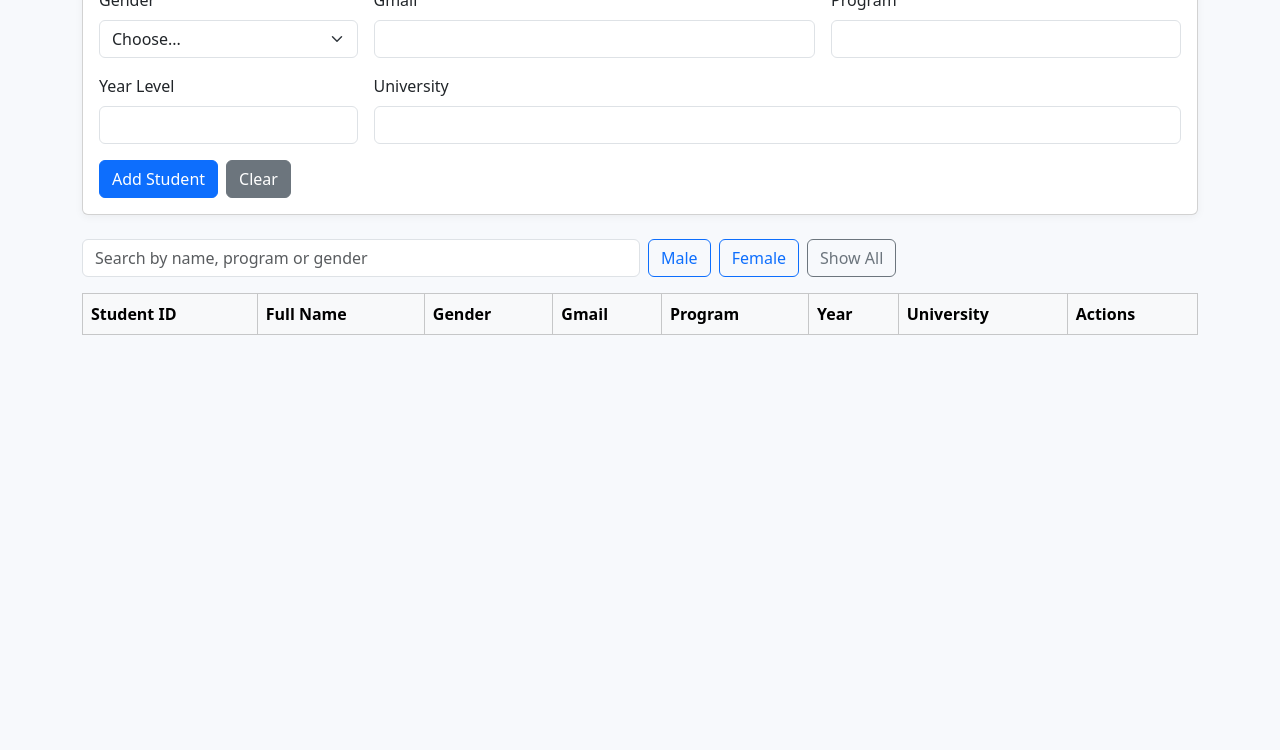
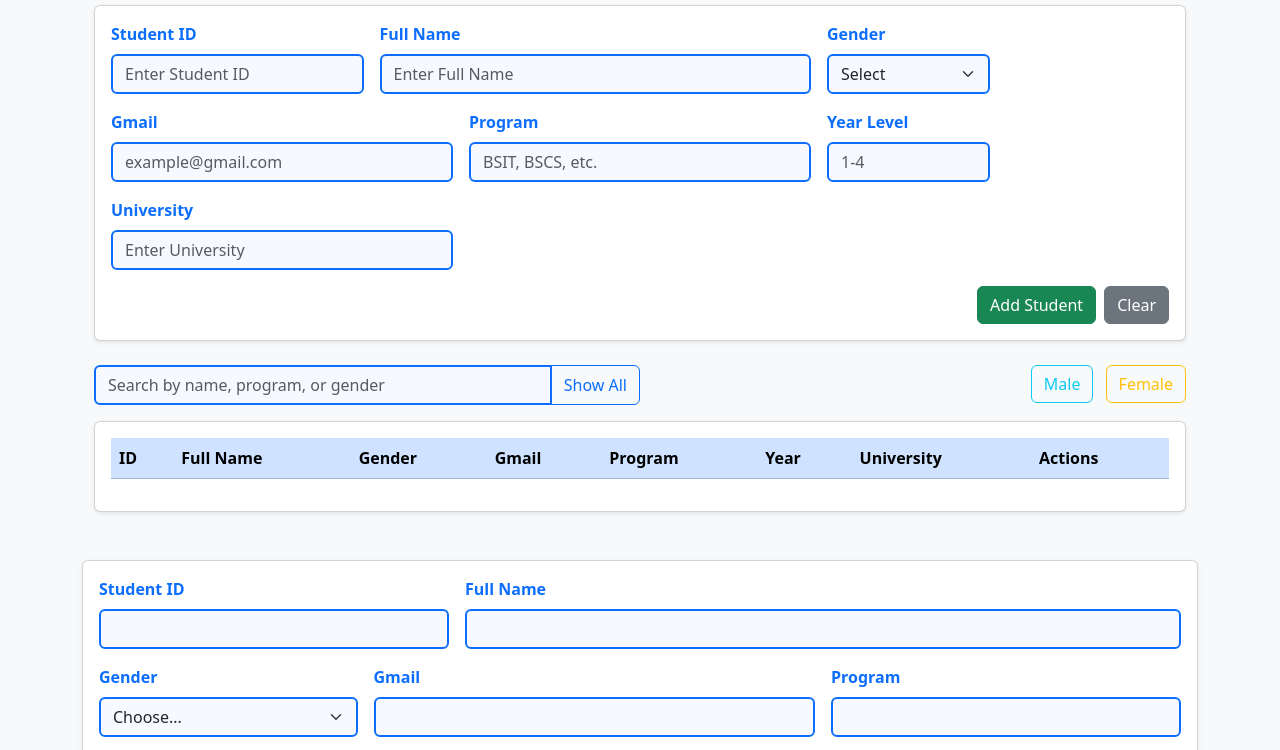
Before and after one commit to jeyeessss/student-information-system, a website: page public/index.html in a window 1280 px wide. Shown: the part 211-961 px from the top of the page. Before the commit the page ends 800 px from the top, so only its background shows below. Drawn offline with nearby package versions, Linux system fonts and the light colour scheme; no server answers.

Commit message:
Updated input box design with blue borders

```diff
--- a/public/index.html
+++ b/public/index.html
@@ -10,6 +10,99 @@
 <body>
   <div class="container py-4">
     <h1 class="mb-4">Student Information Management System (SIMS)</h1>
+
+    <body class="bg-light">
+  <div class="container py-5">
+    <h1 class="text-center mb-4 fw-bold text-primary">Student Information System</h1>
+
+    <!-- Form -->
+    <div class="card shadow-sm mb-4">
+      <div class="card-body">
+        <form id="studentForm" class="row g-3">
+          <div class="col-md-3">
+            <label for="studentId" class="form-label">Student ID</label>
+            <input type="text" id="studentId" class="form-control" placeholder="Enter Student ID">
+          </div>
+
+          <div class="col-md-5">
+            <label for="fullName" class="form-label">Full Name</label>
+            <input type="text" id="fullName" class="form-control" placeholder="Enter Full Name">
+          </div>
+
+          <div class="col-md-2">
+            <label for="gender" class="form-label">Gender</label>
+            <select id="gender" class="form-select">
+              <option value="">Select</option>
+              <option>Male</option>
+              <option>Female</option>
+            </select>
+          </div>
+
+          <div class="col-md-4">
+            <label for="gmail" class="form-label">Gmail</label>
+            <input type="email" id="gmail" class="form-control" placeholder="example@gmail.com">
+          </div>
+
+          <div class="col-md-4">
+            <label for="program" class="form-label">Program</label>
+            <input type="text" id="program" class="form-control" placeholder="BSIT, BSCS, etc.">
+          </div>
+
+          <div class="col-md-2">
+            <label for="yearLevel" class="form-label">Year Level</label>
+            <input type="number" id="yearLevel" class="form-control" placeholder="1-4">
+          </div>
+
+          <div class="col-md-4">
+            <label for="university" class="form-label">University</label>
+            <input type="text" id="university" class="form-control" placeholder="Enter University">
+          </div>
+
+          <div class="col-12 d-flex justify-content-end gap-2">
+            <button type="submit" class="btn btn-success">Add Student</button>
+            <button id="clearBtn" class="btn btn-secondary">Clear</button>
+          </div>
+        </form>
+      </div>
+    </div>
+
+    <!-- Filters -->
+    <div class="d-flex justify-content-between mb-3">
+      <div class="input-group w-50">
+        <input id="searchInput" type="text" class="form-control" placeholder="Search by name, program, or gender">
+        <button id="showAll" class="btn btn-outline-primary">Show All</button>
+      </div>
+      <div>
+        <button id="filterMale" class="btn btn-outline-info me-2">Male</button>
+        <button id="filterFemale" class="btn btn-outline-warning">Female</button>
+      </div>
+    </div>
+
+    <!-- Table -->
+    <div class="card shadow-sm">
+      <div class="card-body">
+        <table class="table table-striped table-hover align-middle">
+          <thead class="table-primary">
+            <tr>
+              <th>ID</th>
+              <th>Full Name</th>
+              <th>Gender</th>
+              <th>Gmail</th>
+              <th>Program</th>
+              <th>Year</th>
+              <th>University</th>
+              <th>Actions</th>
+            </tr>
+          </thead>
+          <tbody id="studentsTbody"></tbody>
+        </table>
+      </div>
+    </div>
+  </div>
+
+  <script src="script.js"></script>
+</body>
+
 
     <div class="card mb-4">
       <div class="card-body">
@@ -86,6 +179,15 @@
     </div>
   </div>
 
+  <!-- Bootstrap 5 CSS -->
+<link
+  href="https://cdn.jsdelivr.net/npm/bootstrap@5.3.3/dist/css/bootstrap.min.css"
+  rel="stylesheet"
+/>
+
+<!-- Optional: Bootstrap JS (for modal, dropdown, etc.) -->
+<script src="https://cdn.jsdelivr.net/npm/bootstrap@5.3.3/dist/js/bootstrap.bundle.min.js"></script>
+
   <script src="script.js"></script>
 </body>
 </html>
--- a/public/styles.css
+++ b/public/styles.css
@@ -1,3 +1,27 @@
 body { background: #f7f9fc; }
 .card { box-shadow: 0 2px 8px rgba(0,0,0,0.05); }
 .table td, .table th { vertical-align: middle; }
+
+/* Make all input boxes look like the Student ID box */
+input.form-control,
+select.form-select {
+  border: 2px solid #0d6efd; /* Bootstrap blue border */
+  border-radius: 6px;
+  background-color: #f8f9ff; /* very light blue background */
+  color: #212529;
+  font-weight: 500;
+  transition: all 0.2s ease-in-out;
+}
+
+/* Highlight effect when the user clicks or types */
+input.form-control:focus,
+select.form-select:focus {
+  border-color: #0b5ed7; /* deeper blue when focused */
+  background-color: #ffffff; /* turn pure white when active */
+  box-shadow: 0 0 5px rgba(13, 110, 253, 0.4);
+  outline: none;
+}
+label.form-label {
+  font-weight: 600;
+  color: #0d6efd; /* blue labels */
+}
```
